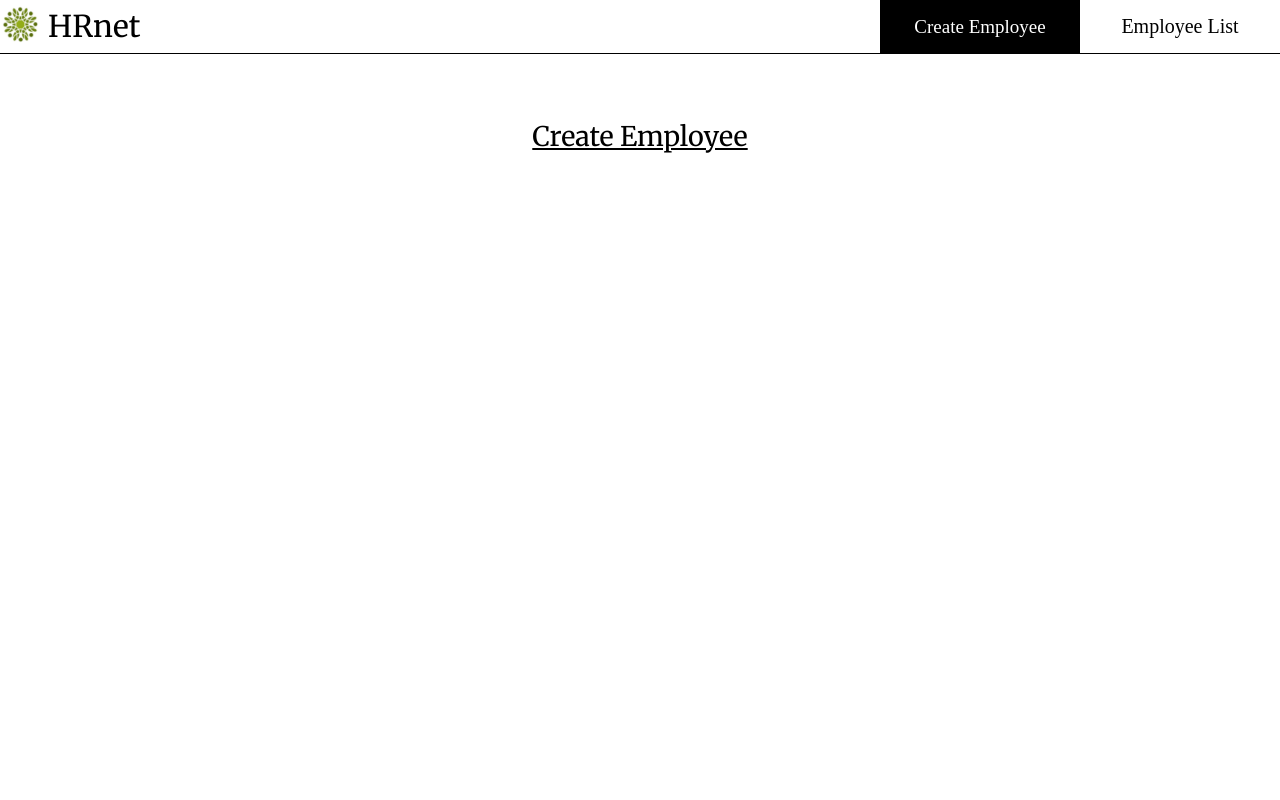
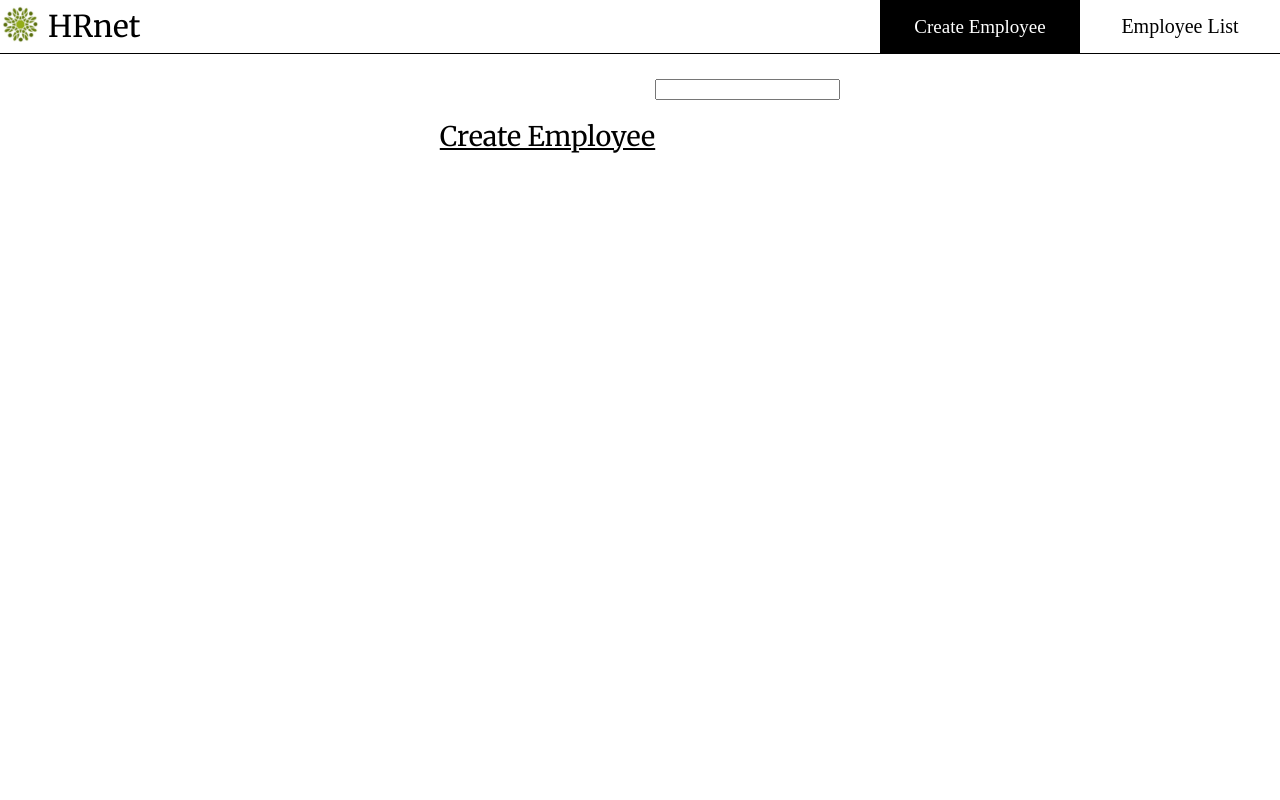
Before and after one commit to RachidBoubekeur-dev/HRnet, a React (Create React App) app: page / in a window 1280 px wide. Shown: the top 800 px of the page. Built offline with nearby package versions, Linux system fonts and the light colour scheme; a web font is replaced by a local one.

Commit message:
:hammer: development script for FormAddEmployee component smart and add this component in Create container

```diff
--- /dev/null
+++ b/src/components/smart/FormAddEmployee/index.jsx
@@ -0,0 +1,9 @@
+import './formAddEmployee.css';
+
+export const FormAddEmployee = () => {
+    return (
+        <form>
+            <input type="text" />
+        </form>
+    );
+};
--- a/src/containers/Create/index.jsx
+++ b/src/containers/Create/index.jsx
@@ -1,9 +1,13 @@
+import { FormAddEmployee } from '../../components/smart/FormAddEmployee';
 import './create.css';
 
 export const Create = () => {
     return (
         <section className="Create">
             <h1>Create Employee</h1>
+            <div>
+                <FormAddEmployee />
+            </div>
         </section>
     );
 };
```
Also changed, not shown: src/components/smart/FormAddEmployee/formAddEmployee.css (added), src/components/smart/FormAddEmployee/formAddEmployee.scss (added).
